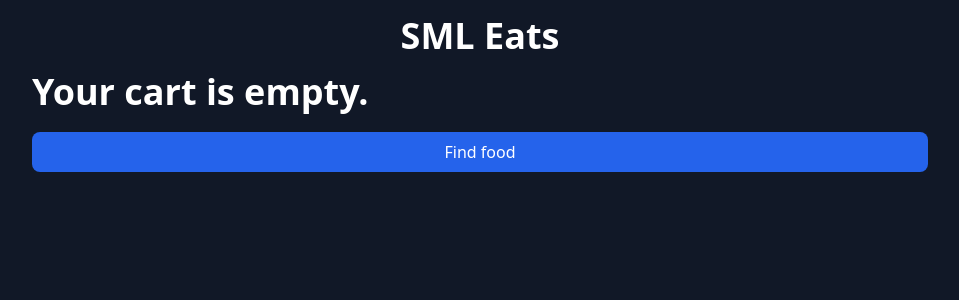
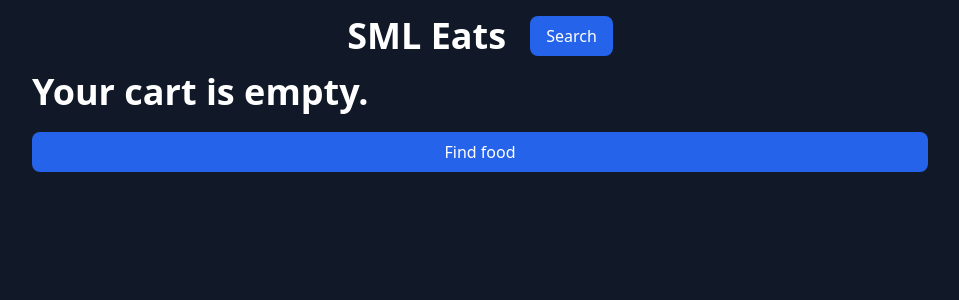
Before and after one commit to shamwela/sml-eats, a Next.js app: page /cart in a window 1280 px wide. Shown: the top 300 px of the page, without its empty margins (160-1119 px from the left). Built offline with nearby package versions, Linux system fonts and the light colour scheme.

Commit message:
Move /search link to the navigation

```diff
--- a/pages/index.tsx
+++ b/pages/index.tsx
@@ -9,12 +9,6 @@ const Home = () => {
   return (
     <>
       <Head title='Home' description='SML Eats home page' />
-
-      <Link href='/search'>
-        <a>
-          <button className='w-full md:max-w-fit'>Search</button>
-        </a>
-      </Link>
 
       <h2>Popular near you</h2>
       <ItemContainer>
--- a/ui/Navigation.tsx
+++ b/ui/Navigation.tsx
@@ -25,10 +25,18 @@ const Navigation = ({ cart }: NavigationProps) => {
   const showCartButton = isNotCartPage && cartExists
 
   return (
-    <nav className='mb-4 flex flex-wrap justify-center gap-4'>
+    <nav className='mb-4 flex flex-wrap justify-center gap-6'>
       <Link href='/'>
         <a className='text-4xl font-bold'>SML Eats</a>
       </Link>
+
+      {pathname !== '/search' && (
+        <Link href='/search'>
+          <a>
+            <button>Search</button>
+          </a>
+        </Link>
+      )}
 
       {showCartButton && (
         <Link href='/cart'>
```
